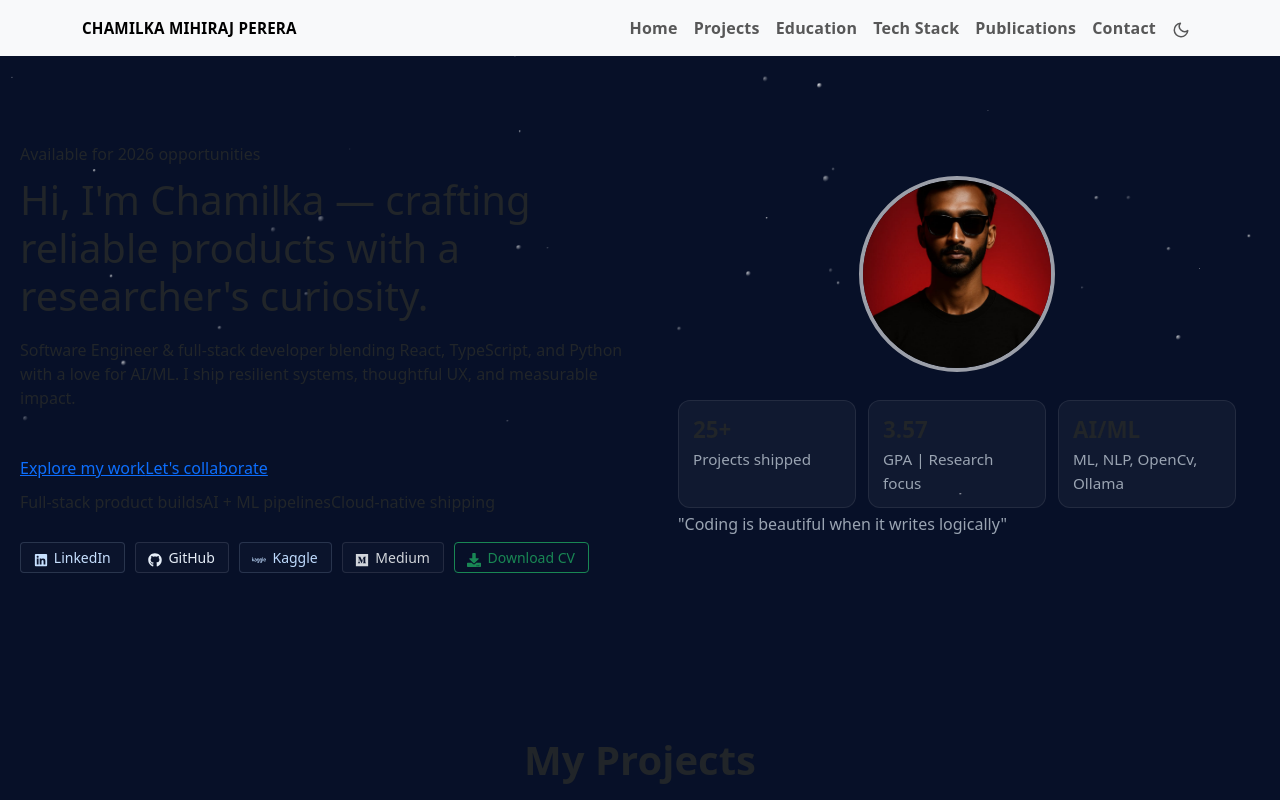
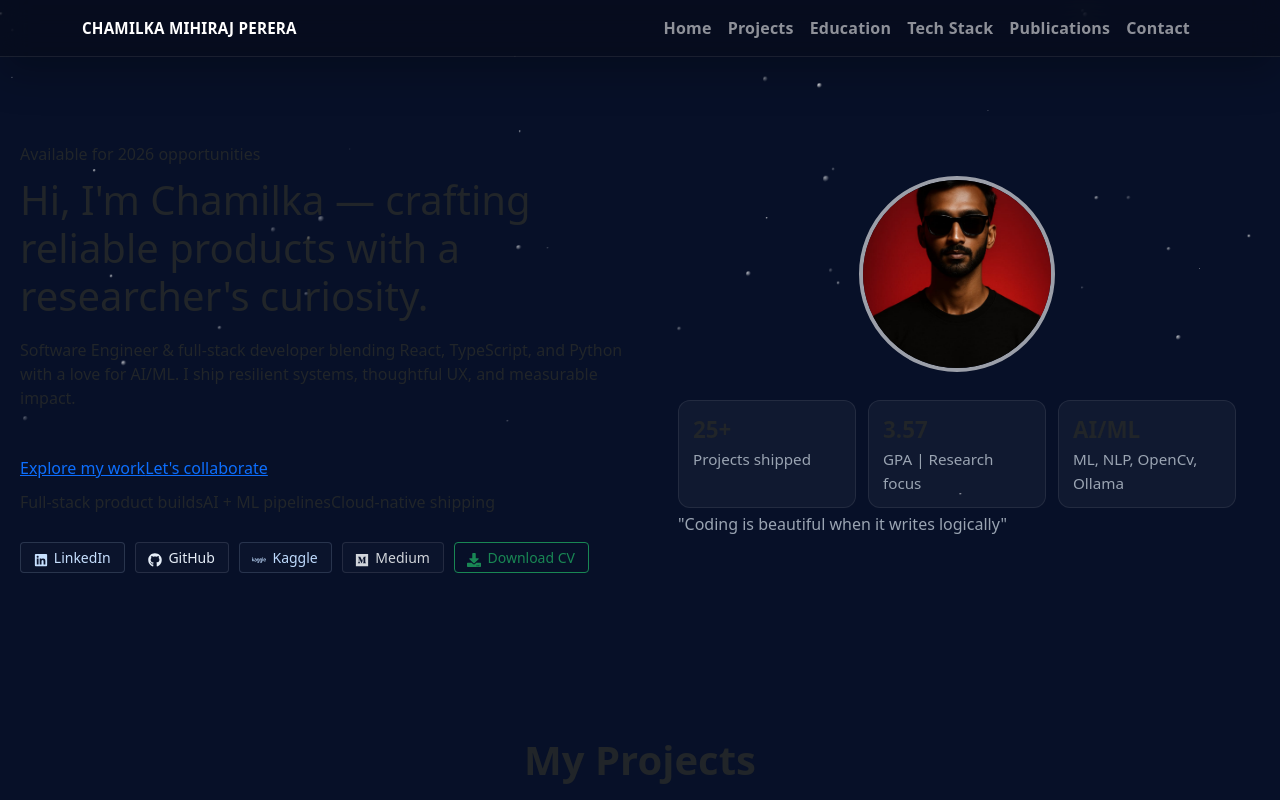
Before and after one commit to ChamilkaMihiraj2002/portfolio, a React (Create React App) app: page / in a window 1280 px wide. Shown: the top 800 px of the page. Built offline with nearby package versions, Linux system fonts and the light colour scheme; no server answers; the HTML template or start-up script is replaced by a standard one.

Commit message:
Update Navbar.tsx

```diff
--- a/src/components/Navbar/Navbar.tsx
+++ b/src/components/Navbar/Navbar.tsx
@@ -1,15 +1,13 @@
 import { Navbar, Nav, Container } from "react-bootstrap";
 import React from "react";
-import { FiSun, FiMoon } from "react-icons/fi";
 
-interface NavBarProps {
-  darkMode: boolean;
-  toggleDarkMode: () => void;
-}
-
-const NavBar: React.FC<NavBarProps> = ({ darkMode, toggleDarkMode }) => {
+const NavBar: React.FC = () => {
   return (
-    <Navbar expand="lg" fixed="top" className={darkMode ? "navbar-dark bg-dark" : "navbar-light bg-light"}>
+    <Navbar
+      expand="lg"
+      fixed="top"
+      className="nav-glass navbar-dark"
+    >
       <Container>
         <Navbar.Brand href="#home">CHAMILKA MIHIRAJ PERERA</Navbar.Brand>
         <Navbar.Toggle />
@@ -21,28 +19,6 @@ const NavBar: React.FC<NavBarProps> = ({ darkMode, toggleDarkMode }) => {
             <Nav.Link href="#techstack">Tech Stack</Nav.Link>
             <Nav.Link href="#publications">Publications</Nav.Link>
             <Nav.Link href="#contact">Contact</Nav.Link>
-            <Nav.Link
-              onClick={toggleDarkMode}
-              onKeyDown={(e) => {
-                if (e.key === "Enter" || e.key === " ") {
-                  e.preventDefault();
-                  toggleDarkMode();
-                }
-              }}
-              role="button"
-              tabIndex={0}
-              aria-label={darkMode ? "Switch to light mode" : "Switch to dark mode"}
-              title={darkMode ? "Light mode" : "Dark mode"}
-              style={{ cursor: "pointer" }}
-            >
-              {
-                // choose icon and render (cast to any to avoid react-icons TS typing mismatch)
-                (() => {
-                  const ModeIcon: any = darkMode ? FiSun : FiMoon;
-                  return <ModeIcon size={18} />;
-                })()
-              }
-            </Nav.Link>
           </Nav>
         </Navbar.Collapse>
       </Container>
```
